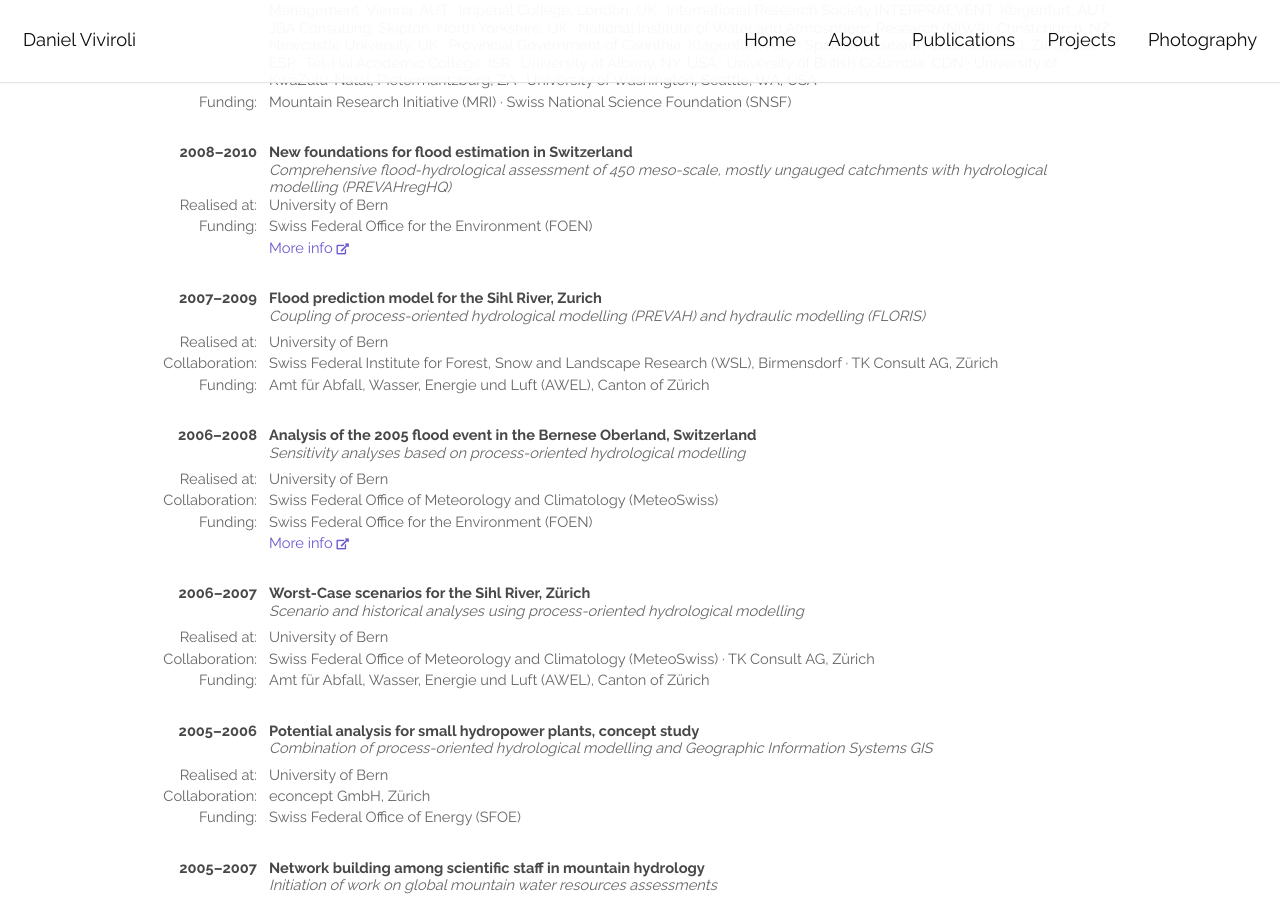
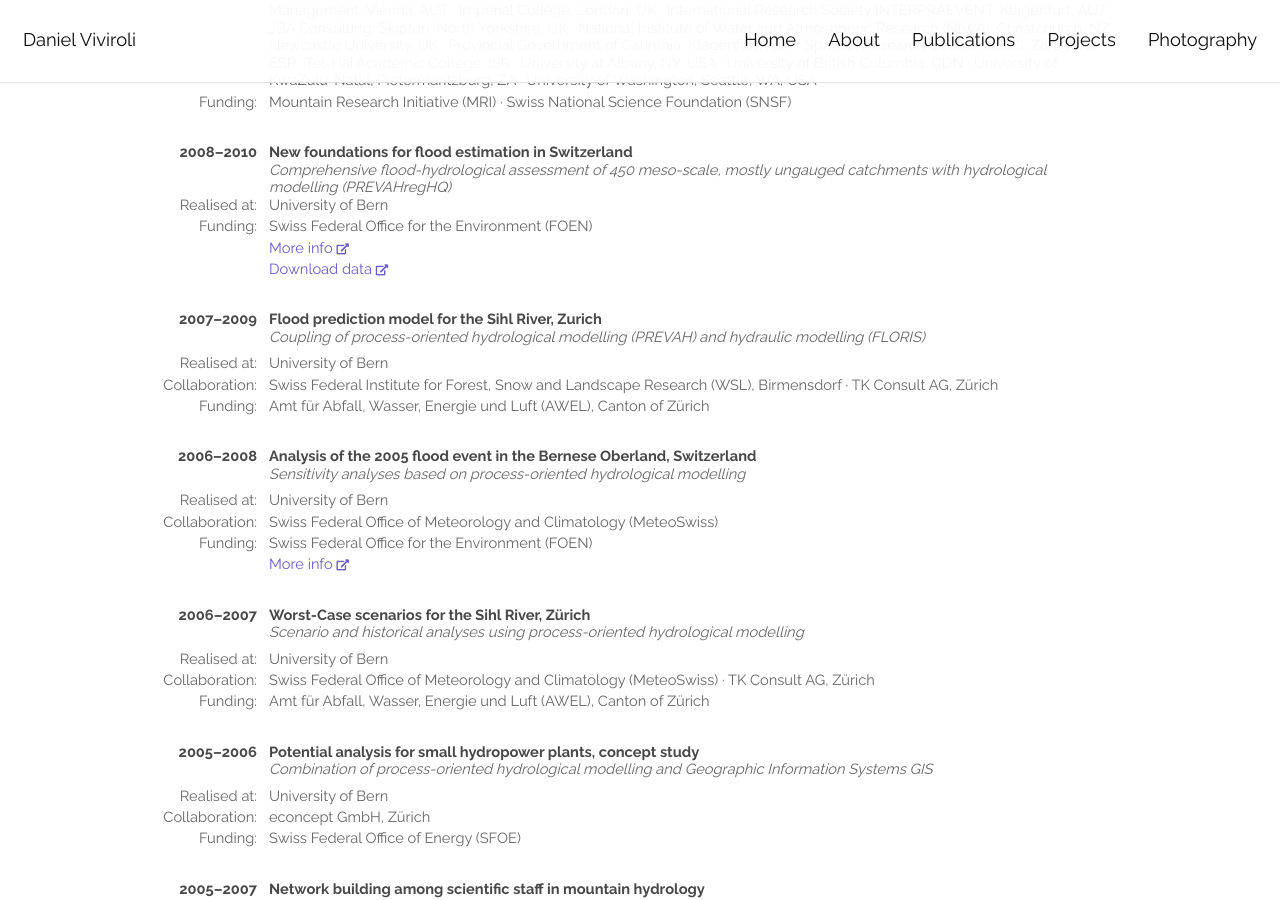
Before and after one commit to katarenamatos/katarenamatos.github.io, a Jekyll site: the page built from projects.html, in a window 1280 px wide and 900 px high, scrolled down 2160 px. Built offline with Jekyll 4.4.1, drawn with Linux system fonts in a browser that asks for light colours.

Commit message:
minor updates

```diff
--- a/_data/projects_completed.yml
+++ b/_data/projects_completed.yml
@@ -55,9 +55,12 @@
   years: 2008–2010
   where: University of Bern
   funding: Swiss Federal Office for the Environment (FOEN)
-  moreinfo_link: "http://www.hydrologie.unibe.ch/PREVAHregHQ/home.html"
+  moreinfo_link: "https://www.bafu.admin.ch/bafu/de/home/themen/wasser/zustand/wasser--methoden/grundlagen-zur-hochwasserabschaetzung-in-mesoskaligen-einzugsgeb.html"
   moreinfo_text: More info
   moreinfo_external: Y
+  moreinfo2_link: "http://www.hydrologie.unibe.ch/PREVAHregHQ/home.html"
+  moreinfo2_text: Download data
+  moreinfo2_external: Y
 
 - title: Flood prediction model for the Sihl River, Zurich
   subtitle: Coupling of process-oriented hydrological modelling (PREVAH) and hydraulic modelling (FLORIS)
--- a/_data/publications_papers-peer-reviewed.yml
+++ b/_data/publications_papers-peer-reviewed.yml
@@ -205,7 +205,7 @@
   pdf: https://www.hydrol-earth-syst-sci.net/15/471/2011/hess-15-471-2011.pdf
   pdf_openaccess: Y
   pdf_external: Y
-  notes: "Highly cited paper in field (top 1% as to Essential Science Indicators)"
+  notes: "Highly cited paper (top 1% in field as to Essential Science Indicators)"
   notes_highlight: Y
 
 - authors: Viviroli D, Weingartner R
@@ -267,7 +267,7 @@
   pages: 1209–1222
   doi: 10.1016/j.envsoft.2009.04.001
   pdf: /documents/Viviroli_et_al_2009_EMS_24.pdf
-  notes: "Highly cited paper in field (top 1% as to Essential Science Indicators)"
+  notes: "Highly cited paper (top 1% in field as to Essential Science Indicators)"
   notes_highlight: Y
 
 - authors: Viviroli D, Dürr HH, Messerli B, Meybeck M, Weingartner R
--- a/_includes/project_layout.html
+++ b/_includes/project_layout.html
@@ -49,4 +49,22 @@
 	</tr>
 	<tr style="height:0.25em"><td/></tr>
 {% endif %}
+{% if project.moreinfo2_link %}
+	<tr valign="top">
+		<td align="right"></td>
+		<td/>
+		<td>
+			<a target="_blank" rel="noopener noreferrer" href={{ project.moreinfo2_link }}>{{ project.moreinfo2_text }}</a>
+			{% if project.moreinfo2_external %}
+				<a target="_blank" rel="noopener noreferrer" style="text-decoration: none" href={{ project.moreinfo2_link }}>
+					<div class="tooltip">
+						<i class="fas fa-external-link-alt fa-xs"></i>
+						<span class="tooltiptext">External link</span>
+					</div>
+				</a>
+			{% endif %}
+		</td>
+	</tr>
+	<tr style="height:0.25em"><td/></tr>
+{% endif %}
 <tr style="height:2.0em"><td/></tr>
```
